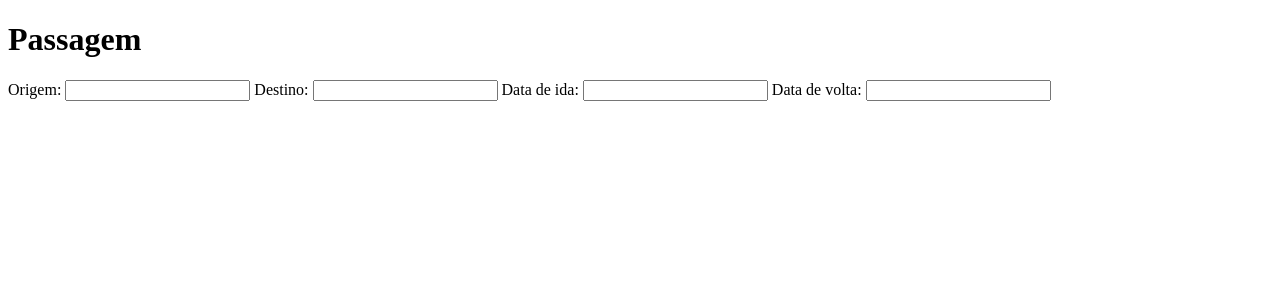
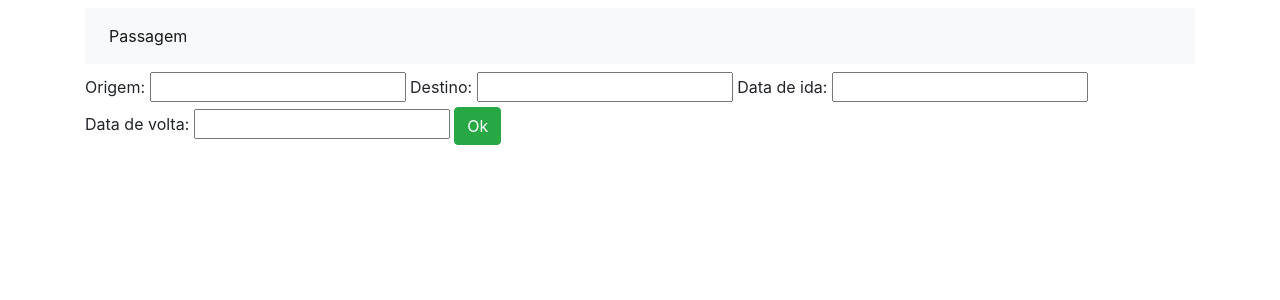
Before and after one commit to back-python/django_formaularios, a Django app: page / in a window 1280 px wide. Shown: the top 300 px of the page. Run offline with Django 4.2, Linux system fonts and the light colour scheme; some libraries are stand-ins or nearby versions.

Commit message:
Adicionando uma página de consulta das passagens, diminuindo duplicação de código com o uso de partials e extends, melhorando visual com alguns recursos do bootstrap

```diff
--- a/passagens/urls.py
+++ b/passagens/urls.py
@@ -2,5 +2,6 @@ from django.urls import path
 from . import views
 
 urlpatterns = [
-    path('', views.index, name='index')
+    path('', views.index, name='index'),
+    path('revisao_consulta', views.revisao_consulta, name='revisao_consulta')
 ]
--- a/passagens/views.py
+++ b/passagens/views.py
@@ -8,3 +8,11 @@ def index(request):
     context = {'form':form}
 
     return render(request, 'index.html', context)
+
+def revisao_consulta(request):
+    if request.method == 'POST':
+
+        form = PassagemForms(request.POST)
+        context = {'form':form}
+
+        return render(request, 'minha_consulta.html', context)
--- /dev/null
+++ b/templates/base.html
@@ -0,0 +1,16 @@
+<!DOCTYPE html>
+<html lang="pt-br">
+<head>
+    <meta charset="UTF-8">
+    <meta http-equiv="X-UA-Compatible" content="IE=edge">
+    <meta name="viewport" content="width=device-width, initial-scale=1.0">
+    <title>Passagem</title>
+    <link rel="stylesheet" href="https://stackpath.bootstrapcdn.com/bootstrap/4.3.1/css/bootstrap.min.css" integrity="sha384-ggOyR0iXCbMQv3Xipma34MD+dH/1fQ784/j6cY/iJTQUOhcWr7x9JvoRxT2MZw1T" crossorigin="anonymous">
+    <script src="https://stackpath.bootstrapcdn.com/bootstrap/4.3.1/js/bootstrap.min.js" integrity="sha384-JjSmVgyd0p3pXB1rRibZUAYoIIy6OrQ6VrjIEaFf/nJGzIxFDsf4x0xIM+B07jRM" crossorigin="anonymous"></script>
+</head>
+<body>
+    <section class="container mt-2">
+        {% block content %} {% endblock %}
+    </section>
+</body>
+</html>
--- a/templates/index.html
+++ b/templates/index.html
@@ -1,13 +1,9 @@
-<!DOCTYPE html>
-<html lang="pt-br">
-<head>
-    <meta charset="UTF-8">
-    <meta http-equiv="X-UA-Compatible" content="IE=edge">
-    <meta name="viewport" content="width=device-width, initial-scale=1.0">
-    <title>Passagem</title>
-</head>
-<body>
-    <h1>Passagem</h1>
+{% extends 'base.html' %}
+{% block content %}
+{% include 'partials/_navbar.html' %}
+<form action="{% url 'revisao_consulta' %}" method="post">
+    {% csrf_token %}
     {{ form }}
-</body>
-</html>
+    <input type="submit" value="Ok" class="btn btn-success">
+</form>
+{% endblock %}
--- /dev/null
+++ b/templates/partials/_navbar.html
@@ -0,0 +1,9 @@
+<nav class="navbar navbar-expand-lg navbar-light bg-light mt-2 mb-2">
+    <div class="collapse navbar-collapse" id="navbarSupportedContent">
+        <ul class="navbar-nav mr-auto">
+            <li class="nav-item active">
+                <a class="nav-link" href="{% url 'index' %}">Passagem<span class="sr-only">(current)</span></a>
+            </li>
+        </ul>
+    </div>
+</nav>
```
Also changed, not shown: templates/minha_consulta.html (added, +8 -0 lines).
